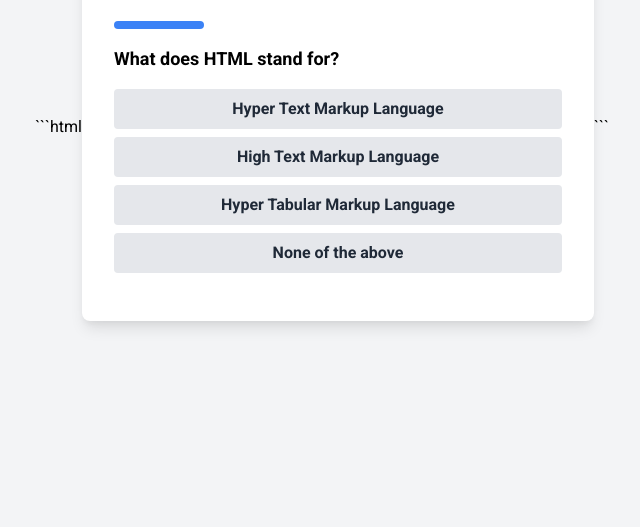
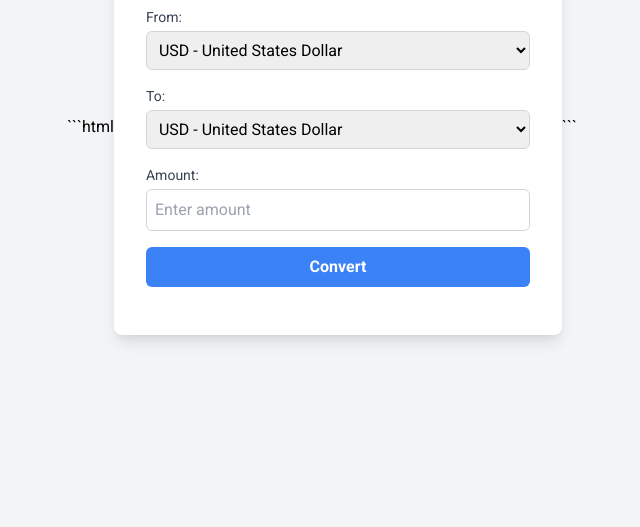
Before and after one commit to AjmalMIITM/Project-LLM-Code-Deployment, a plain HTML site: page index.html in a window 1280 px wide. Shown: the part 273-800 px from the top of the page, without its empty margins (318-958 px from the left). Drawn offline with nearby package versions, Linux system fonts and the light colour scheme.

Commit message:
Build for task currency-converter round 1

```diff
--- a/index.html
+++ b/index.html
@@ -4,7 +4,7 @@
 <head>
     <meta charset="UTF-8">
     <meta name="viewport" content="width=device-width, initial-scale=1.0">
-    <title>Programming Quiz Game</title>
+    <title>Currency Converter</title>
     <link href="https://fonts.googleapis.com/css2?family=Roboto:wght@400;700&display=swap" rel="stylesheet">
     <link href="https://cdn.jsdelivr.net/npm/tailwindcss@2.2.19/dist/tailwind.min.css" rel="stylesheet">
     <style>
@@ -14,133 +14,57 @@
     </style>
 </head>
 <body class="bg-gray-100 flex items-center justify-center min-h-screen">
-    <div id="quiz-container" class="bg-white rounded-lg shadow-lg p-8 w-full max-w-lg">
-        <h1 class="text-2xl font-bold text-center mb-6">Programming Quiz</h1>
-        <div id="progress-bar" class="h-2 bg-blue-500 rounded mb-4" style="width: 0%;"></div>
-        <div id="question-container" class="mb-4">
-            <p id="question" class="text-lg font-semibold"></p>
-            <div id="answer-buttons" class="mt-4 space-y-2"></div>
+    <div class="bg-white shadow-lg rounded-lg p-8 w-full max-w-md">
+        <h1 class="text-2xl font-bold text-center mb-6">Currency Converter</h1>
+        <div class="mb-4">
+            <label for="fromCurrency" class="block text-sm font-medium text-gray-700">From:</label>
+            <select id="fromCurrency" class="mt-1 block w-full p-2 border border-gray-300 rounded-md focus:ring focus:ring-blue-500">
+                <option value="USD">USD - United States Dollar</option>
+                <option value="EUR">EUR - Euro</option>
+                <option value="GBP">GBP - British Pound</option>
+                <option value="JPY">JPY - Japanese Yen</option>
+                <option value="AUD">AUD - Australian Dollar</option>
+            </select>
         </div>
-        <button id="next-button" class="hidden bg-blue-500 text-white font-bold py-2 px-4 rounded hover:bg-blue-600">Next</button>
-        <div id="result-container" class="hidden text-center">
-            <h2 class="text-xl font-bold mb-4">Your Score: <span id="score"></span></h2>
-            <button id="restart-button" class="bg-green-500 text-white font-bold py-2 px-4 rounded hover:bg-green-600">Restart Quiz</button>
+        <div class="mb-4">
+            <label for="toCurrency" class="block text-sm font-medium text-gray-700">To:</label>
+            <select id="toCurrency" class="mt-1 block w-full p-2 border border-gray-300 rounded-md focus:ring focus:ring-blue-500">
+                <option value="USD">USD - United States Dollar</option>
+                <option value="EUR">EUR - Euro</option>
+                <option value="GBP">GBP - British Pound</option>
+                <option value="JPY">JPY - Japanese Yen</option>
+                <option value="AUD">AUD - Australian Dollar</option>
+            </select>
         </div>
+        <div class="mb-4">
+            <label for="amount" class="block text-sm font-medium text-gray-700">Amount:</label>
+            <input type="number" id="amount" class="mt-1 block w-full p-2 border border-gray-300 rounded-md focus:ring focus:ring-blue-500" placeholder="Enter amount" />
+        </div>
+        <button id="convertButton" class="w-full bg-blue-500 text-white font-bold py-2 rounded-md hover:bg-blue-600 transition duration-200">Convert</button>
+        <div id="result" class="mt-4 text-lg font-semibold text-center"></div>
     </div>
 
     <script>
-        const questions = [
-            {
-                question: "What does HTML stand for?",
-                answers: [
-                    { text: "Hyper Text Markup Language", correct: true },
-                    { text: "High Text Markup Language", correct: false },
-                    { text: "Hyper Tabular Markup Language", correct: false },
-                    { text: "None of the above", correct: false }
-                ]
-            },
-            {
-                question: "Which language is used for styling web pages?",
-                answers: [
-                    { text: "HTML", correct: false },
-                    { text: "CSS", correct: true },
-                    { text: "JavaScript", correct: false },
-                    { text: "PHP", correct: false }
-                ]
-            },
-            {
-                question: "Which is not a JavaScript framework?",
-                answers: [
-                    { text: "React", correct: false },
-                    { text: "Angular", correct: false },
-                    { text: "Django", correct: true },
-                    { text: "Vue", correct: false }
-                ]
-            },
-            {
-                question: "What does CSS stand for?",
-                answers: [
-                    { text: "Cascading Style Sheets", correct: true },
-                    { text: "Colorful Style Sheets", correct: false },
-                    { text: "Computer Style Sheets", correct: false },
-                    { text: "Creative Style Sheets", correct: false }
-                ]
-            },
-            {
-                question: "Which HTML element do we put the JavaScript?",
-                answers: [
-                    { text: "<script>", correct: true },
-                    { text: "<js>", correct: false },
-                    { text: "<javascript>", correct: false },
-                    { text: "<scripting>", correct: false }
-                ]
+        const exchangeRates = {
+            USD: 1,
+            EUR: 0.85,
+            GBP: 0.75,
+            JPY: 110,
+            AUD: 1.35
+        };
+
+        document.getElementById('convertButton').addEventListener('click', function() {
+            const fromCurrency = document.getElementById('fromCurrency').value;
+            const toCurrency = document.getElementById('toCurrency').value;
+            const amount = parseFloat(document.getElementById('amount').value);
+
+            if (!isNaN(amount) && amount > 0) {
+                const convertedAmount = (amount * exchangeRates[toCurrency] / exchangeRates[fromCurrency]).toFixed(2);
+                document.getElementById('result').innerText = `${amount} ${fromCurrency} = ${convertedAmount} ${toCurrency}`;
+            } else {
+                document.getElementById('result').innerText = 'Please enter a valid amount.';
             }
-        ];
-
-        let currentQuestionIndex = 0;
-        let score = 0;
-
-        const questionElement = document.getElementById('question');
-        const answerButtonsElement = document.getElementById('answer-buttons');
-        const nextButton = document.getElementById('next-button');
-        const resultContainer = document.getElementById('result-container');
-        const scoreElement = document.getElementById('score');
-        const progressBar = document.getElementById('progress-bar');
-
-        function startGame() {
-            currentQuestionIndex = 0;
-            score = 0;
-            nextButton.classList.add('hidden');
-            resultContainer.classList.add('hidden');
-            showQuestion(questions[currentQuestionIndex]);
-            updateProgressBar();
-        }
-
-        function showQuestion(question) {
-            questionElement.innerText = question.question;
-            answerButtonsElement.innerHTML = '';
-            question.answers.forEach(answer => {
-                const button = document.createElement('button');
-                button.innerText = answer.text;
-                button.classList.add('bg-gray-200', 'hover:bg-gray-300', 'text-gray-800', 'font-semibold', 'py-2', 'px-4', 'rounded', 'w-full');
-                button.addEventListener('click', () => selectAnswer(answer));
-                answerButtonsElement.appendChild(button);
-            });
-        }
-
-        function selectAnswer(answer) {
-            if (answer.correct) {
-                score++;
-            }
-            currentQuestionIndex++;
-            updateProgressBar();
-            if (currentQuestionIndex < questions.length) {
-                showQuestion(questions[currentQuestionIndex]);
-            } else {
-                showResult();
-            }
-        }
-
-        function updateProgressBar() {
-            const progress = ((currentQuestionIndex + 1) / questions.length) * 100;
-            progressBar.style.width = progress + '%';
-        }
-
-        function showResult() {
-            questionElement.innerText = '';
-            answerButtonsElement.innerHTML = '';
-            nextButton.classList.add('hidden');
-            resultContainer.classList.remove('hidden');
-            scoreElement.innerText = `${score} out of ${questions.length}`;
-        }
-
-        document.getElementById('restart-button').addEventListener('click', startGame);
-        nextButton.addEventListener('click', () => {
-            currentQuestionIndex++;
-            showQuestion(questions[currentQuestionIndex]);
         });
-
-        startGame();
     </script>
 </body>
 </html>
```
